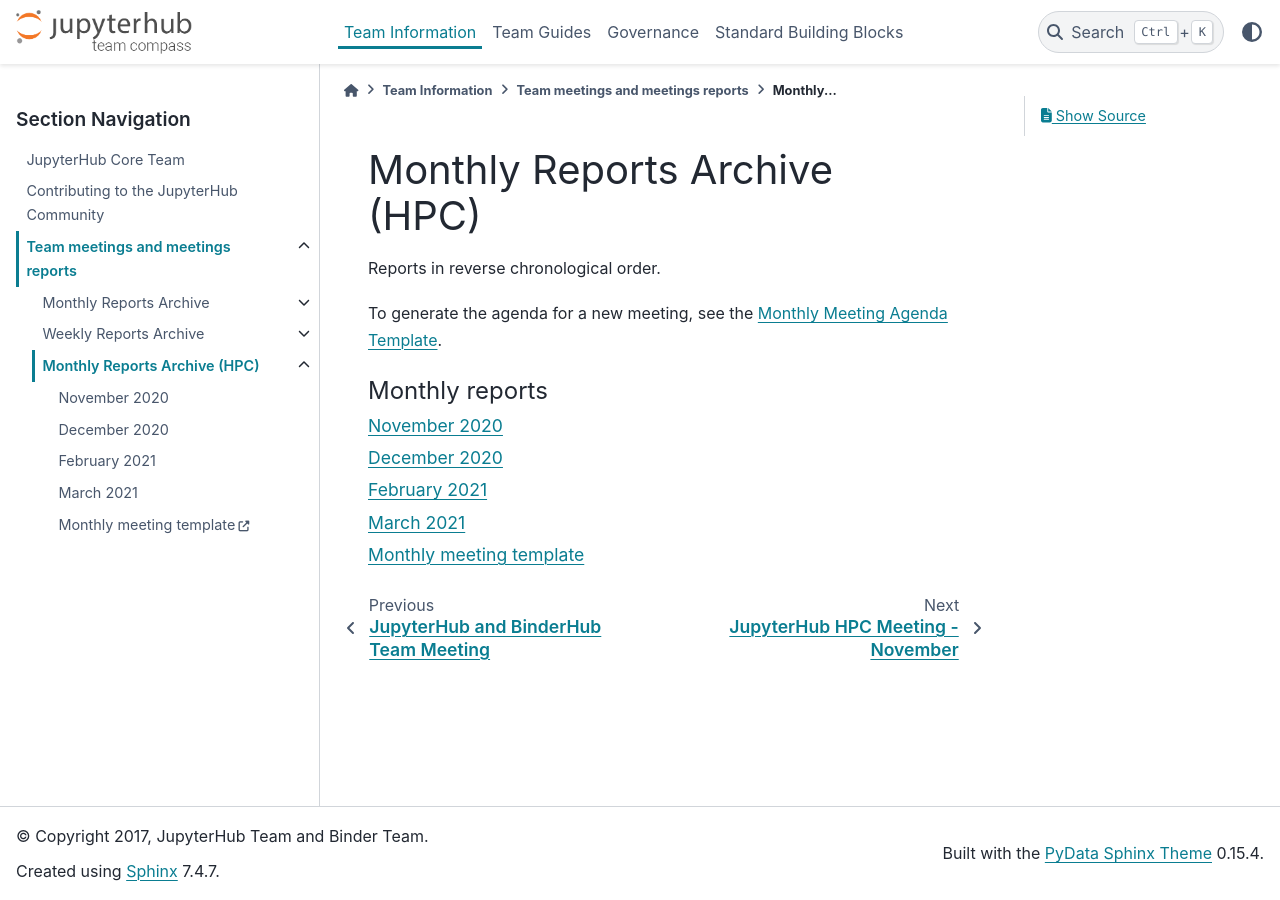
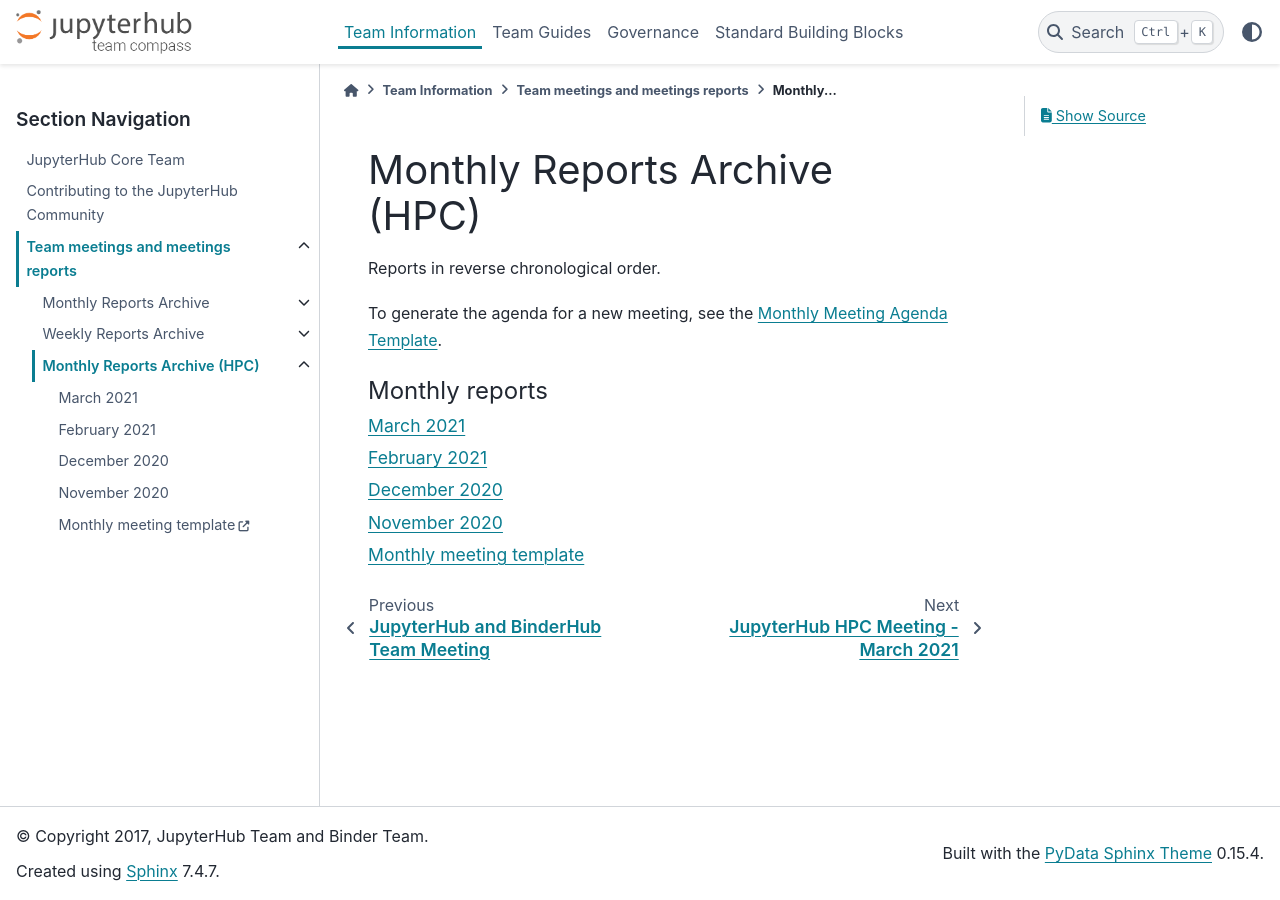
Before and after one commit to jupyterhub/team-compass, a Sphinx documentation site: the page built from docs/monthly-meeting-hpc/monthly_report_index.rst, in a window 1280 px wide. Built offline with Sphinx 7.4.7 and the PyData theme 0.15.4, drawn with Linux system fonts in a browser that asks for light colours.

Commit message:
Reverse sort order of meetings

```diff
--- a/docs/monthly-meeting-hpc/monthly_report_index.rst
+++ b/docs/monthly-meeting-hpc/monthly_report_index.rst
@@ -11,8 +11,8 @@
    :maxdepth: 1
    :caption: Monthly reports
 
+   March 2021 <2021-03-03.md>
+   February 2021 <2021-02-03.md>
+   December 2020 <2020-12-02.md>
    November 2020 <2020-11-04.md>
-   December 2020 <2020-12-02.md>
-   February 2021 <2021-02-03.md>
-   March 2021 <2021-03-03.md>
    Monthly meeting template <https://raw.githubusercontent.com/jupyterhub/team-compass/master/docs/monthly-meeting/monthly-meeting-template.md>
```
